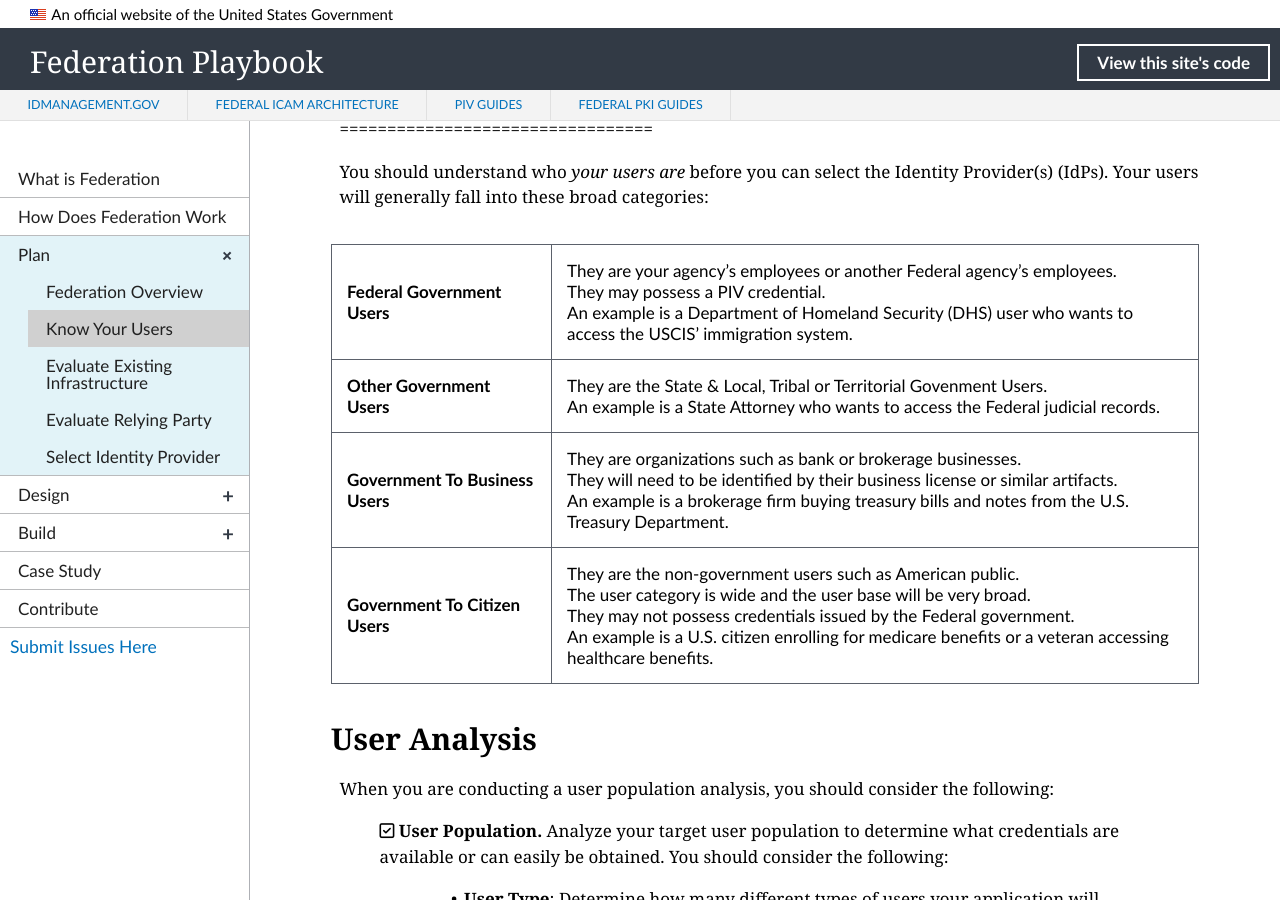
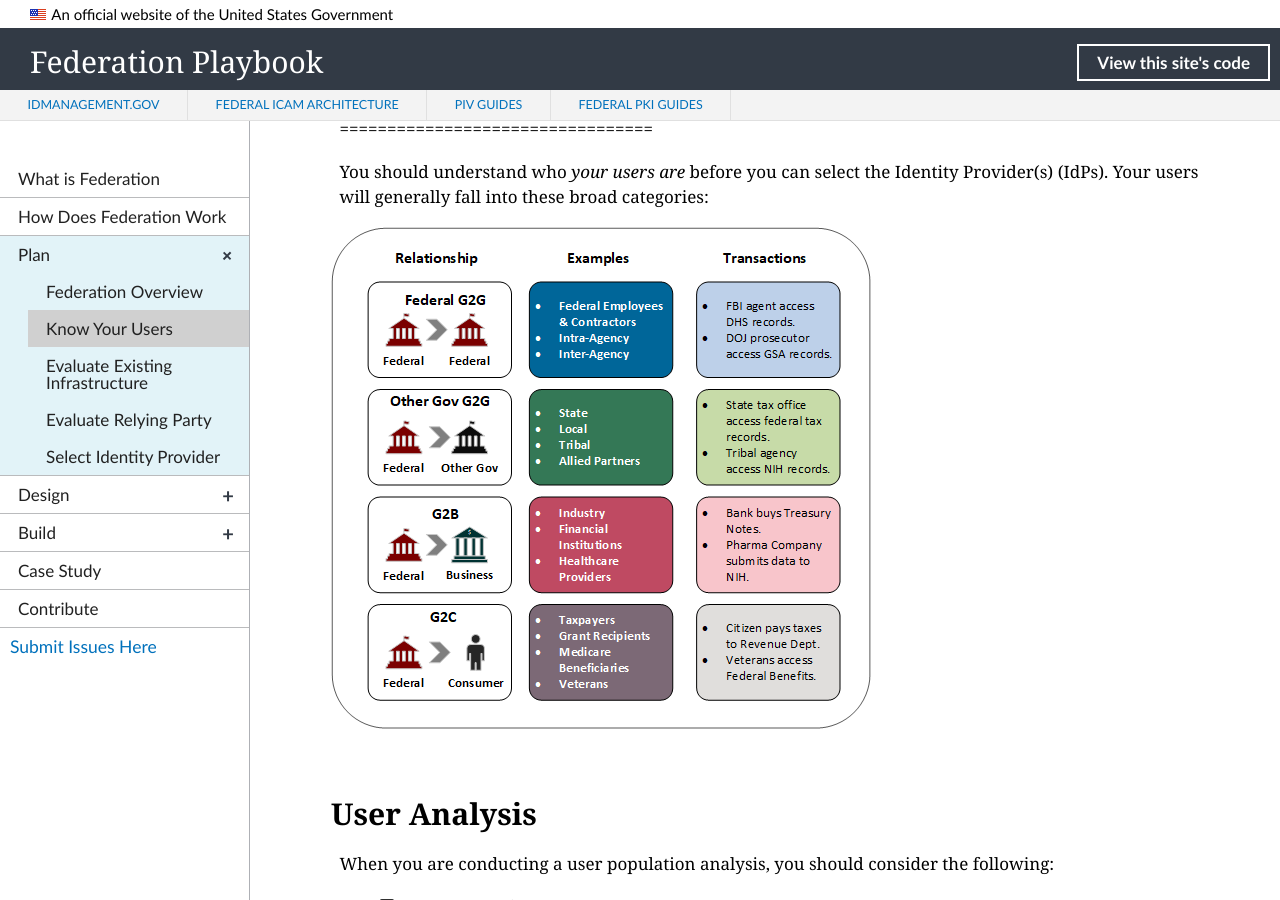
Before and after one commit to GSA/ficam-federation, a Jekyll site: the page built from _plan/02_know-your-users.md, in a window 1280 px wide and 900 px high, scrolled down 354 px. Built offline with Jekyll 4.4.1, drawn with Linux system fonts in a browser that asks for light colours; nearby versions of some CDN libraries; library files that are not in the unit come from our copies.

Commit message:
Adding image

```diff
--- a/_plan/02_know-your-users.md
+++ b/_plan/02_know-your-users.md
@@ -15,10 +15,9 @@
 
 You should understand who _your users are_ before you can select the Identity Provider(s) (IdPs). Your users will generally fall into these broad categories:
 
-| **Federal Government Users** | They are your agency's employees or another Federal agency's employees.<br/>They may possess a PIV credential. <br/>An example is a Department of Homeland Security (DHS) user who wants to access the USCIS' immigration system.|
-| **Other Government Users** | They are the State & Local, Tribal or Territorial Govenment Users.<br/>An example is a State Attorney who wants to access the Federal judicial records.|
-| **Government To Business Users** | They are organizations such as bank or brokerage businesses.<br/> They will need to be identified by their business license or similar artifacts.<br/> An example is a brokerage firm buying treasury bills and notes from the U.S. Treasury Department.|
-| **Government To Citizen Users** | They are the non-government users such as American public. <br/> The user category is wide and the user base will be very broad.<br/> They may not possess credentials issued by the Federal government.<br/> An example is a U.S. citizen enrolling for medicare benefits or a veteran accessing healthcare benefits. |
+<div><img src="{{site.baseurl}}/img/fed-users.png"/></div>
+
+<br/>
 
 ## User Analysis
 
```
Also changed, not shown: img/fed-users.png (added), 1 other file.
